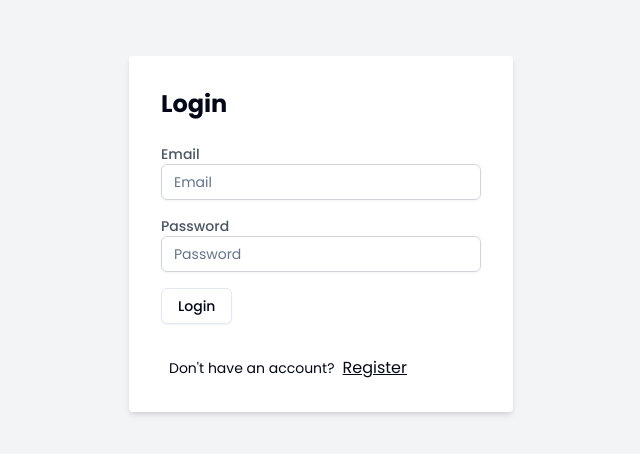
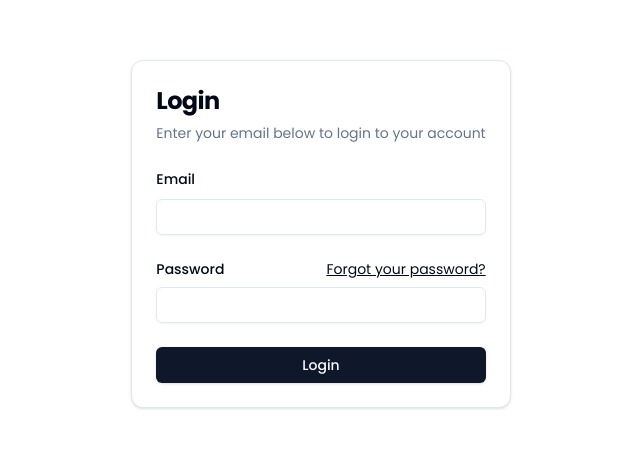
Before and after one commit to VIGNESH-2406/rto-space-fe, a Next.js app: page /login in a window 1280 px wide. Shown: the part 166-620 px from the top of the page, without its empty margins (319-959 px from the left). Built offline with nearby package versions, Linux system fonts and the light colour scheme; no server answers.

Commit message:
Refactors login form, adds form to accept user email id for recieving password reset link (#27)

```diff
--- /dev/null
+++ b/app/forgotpassword/page.jsx
@@ -0,0 +1,67 @@
+"use client"
+import { Button } from "@/components/ui/button"
+import {
+  Card,
+  CardContent,
+  CardDescription,
+  CardFooter,
+  CardHeader,
+  CardTitle,
+} from "@/components/ui/card"
+import { Input } from "@/components/ui/input"
+import { Label } from "@/components/ui/label"
+import { useToast } from "@/components/ui/use-toast"
+import axios from '@/config/axios.new.config'
+import { useState } from "react"
+import { useRouter } from "next/navigation"
+
+function ForgotPassword() {
+
+  const [email, setEmail] = useState()
+  const [isMailSent, setIsMailSent] = useState(false)
+  const router = useRouter()
+
+  const { toast } = useToast()
+
+  async function sendEmail() {
+    try {
+      await axios.post('/employees/forgotpassword', { email })
+      setIsMailSent(true)
+    } catch (err) {
+      toast({
+        variant: "destructive",
+        title: "Oops! Something went wrong",
+        description: "There was a problem with your request"
+      })
+    }
+  }
+
+  return (
+    <div className="h-full grid place-items-center">
+      <Card className="w-full max-w-md">
+        <CardHeader>
+          <CardTitle className="text-2xl">Reset your password</CardTitle>
+          {!isMailSent && <CardDescription>
+            Enter your user account's verified email address and we will send you a password reset link.
+          </CardDescription>}
+          {isMailSent && <CardDescription>
+            Check your email for a link to reset your password.
+            If it doesn’t appear within a few minutes, check your spam folder.
+          </CardDescription>}
+        </CardHeader>
+        {!isMailSent && <CardContent className="grid gap-4">
+          <div className="grid gap-2">
+            <Label htmlFor="email">Email</Label>
+            <Input id="email" type="email" placeholder="m@example.com" required onChange={e => setEmail(e.target.value)} />
+          </div>
+        </CardContent>}
+        <CardFooter>
+          {!isMailSent && <Button className="w-full" onClick={sendEmail}>Send password reset email</Button>}
+          {isMailSent && <Button className="w-full" onClick={() => router.replace('/login')}>Return to sign in</Button>}
+        </CardFooter>
+      </Card>
+    </div>
+  )
+}
+
+export default ForgotPassword
--- a/app/login/page.js
+++ b/app/login/page.js
@@ -1,101 +1,114 @@
 "use client"
-import React from 'react';
-import { useRouter } from 'next/navigation';
-import { useForm } from 'react-hook-form';
+import Link from "next/link"
+
+import { Button } from "@/components/ui/button"
+import {
+  Card,
+  CardContent,
+  CardDescription,
+  CardHeader,
+  CardTitle,
+} from "@/components/ui/card"
+import { Input } from "@/components/ui/input"
+import { useForm } from "react-hook-form"
+import { Form, FormControl, FormField, FormItem, FormLabel, FormMessage } from "@/components/ui/form"
 import { zodResolver } from '@hookform/resolvers/zod';
 import { z } from 'zod';
-import { Button } from '@/components/ui/button';
-import { Input } from '@/components/ui/input';
-import Link from 'next/link';
+import axios from '@/config/axios.new.config'
 import { useToast } from "@/components/ui/use-toast"
-import axios from '@/config/axios.new.config';
-import { nextLocalStorage } from '@/lib/utils';
+import { nextLocalStorage } from "@/lib/utils"
+import { useRouter } from "next/navigation"
 
-// Define Zod schema for form validation
 const schema = z.object({
   email: z.string().email('Invalid email format').refine(data => {
-    // Custom validation function for email
     const isValidEmail = /\S+@\S+\.(com|in)$/.test(data);
     return isValidEmail || 'Invalid email format';
   }),
-  password: z.string().min(6),
-
+  password: z.string()
 });
 
-const Login = () => {
-  const router = useRouter();
+export function LoginForm() {
+  const form = useForm({
+    resolver: zodResolver(schema),
+    defaultValues: {
+      email: '',
+      password: ''
+    }
+  })
   const { toast } = useToast()
+  const router = useRouter()
 
-  const { handleSubmit, register, formState: { errors } } = useForm({
-    resolver: zodResolver(schema),
-  });
-
-  const onSubmit = async (data) => {
-    // Make API call to your backend with the provided credentials
+  async function onSubmit(data) {
     try {
       const response = await axios.post('/employees/auth', data);
 
       nextLocalStorage()?.setItem('userToken', response.data.userToken)
       router.push('/');
     } catch (error) {
-      // Handle login failure, show error message, etc.
       toast({
+        variant: 'destructive',
         title: "Login Failed",
         description: error.response.data.message,
       })
-      console.error('Error during login:', error.response.data.message);
     }
-  };
+  }
 
   return (
-    <div className="min-h-screen flex items-center justify-center bg-gray-100">
-      <div className="bg-white p-8 rounded shadow-md w-96">
-        <h1 className="text-2xl font-semibold mb-6">Login</h1>
-        <form onSubmit={handleSubmit(onSubmit)}>
-          <div className="mb-4">
-            <label htmlFor="email" className="block text-sm font-medium text-gray-600">
-              Email
-            </label>
-
-            <Input
-              type="text"
-              placeholder="Email"
-              {...register('email')}
-              className={`border ${errors.email ? 'border-red-500' : 'border-gray-300'} px-3 py-2 rounded-md w-full`}
+    <Form {...form}>
+      <form onSubmit={form.handleSubmit(onSubmit)} className="h-full grid place-items-center">
+        <Card className="mx-auto max-w-sm">
+          <CardHeader>
+            <CardTitle className="text-2xl">Login</CardTitle>
+            <CardDescription>
+              Enter your email below to login to your account
+            </CardDescription>
+          </CardHeader>
+          <CardContent>
+            <div className="grid gap-6">
+              <div className="grid gap-2">
+                <FormField
+                  control={form.control}
+                  name="email"
+                  render={({ field }) => (
+                    <FormItem>
+                      <FormLabel>Email</FormLabel>
+                      <FormControl>
+                        <Input {...field} type="email" />
+                      </FormControl>
+                      <FormMessage />
+                    </FormItem>
+                  )}
                 />
-            {errors.email && (
-              <span className="text-red-500 text-sm">{errors.email.message}</span>
+              </div>
+              <div className="grid gap-2">
+                <FormField
+                  control={form.control}
+                  name="password"
+                  render={({ field }) => (
+                    <FormItem>
+                      <div className="flex items-center">
+                        <FormLabel>Password</FormLabel>
+                        <Link href="/forgotpassword" className="ml-auto inline-block text-sm underline">
+                          Forgot your password?
+                        </Link>
+                      </div>
+                      <FormControl>
+                        <Input {...field} type="password" />
+                      </FormControl>
+                      <FormMessage />
+                    </FormItem>
                   )}
+                />
               </div>
-          <div className="mb-4">
-            <label htmlFor="password" className="block text-sm font-medium text-gray-600">
-              Password
-            </label>
-
-            <Input
-              type="password"
-              placeholder="Password"
-              {...register('password')}
-              className={`border ${errors.password ? 'border-red-500' : 'border-gray-300'} px-3 py-2 rounded-md w-full`}
-            />
-            {errors.password && (
-              <span className="text-red-500 text-sm">{errors.password.message}</span>
-            )}
-          </div>
-
-          <Button type="submit" variant="outline">
+              <Button type="submit" className="w-full">
                 Login
               </Button>
+            </div>
+          </CardContent>
+        </Card>
       </form>
-        <div className='flex items-center mt-8 ml-2'>
-          <p className='text-sm'>Don&apos;t have an account?</p>
-          <Link href="/create-account">
-            <p className="ml-2 underline">Register</p>
-          </Link>
-        </div>
-      </div>
-    </div>
-  );
-};
+    </Form>
+  )
+}
 
-export default Login;
+export default LoginForm
```
Lines whose indentation alone changed are shown as unchanged.
